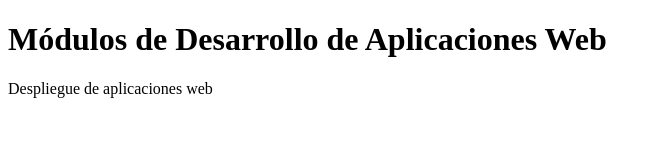
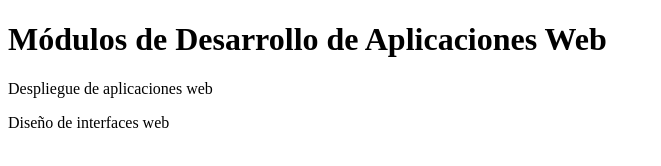
Before and after one commit to KaruzG/dawAct4_1, a plain HTML site: page index.html in a window 1280 px wide. Shown: the whole page, without its empty margins (0-661 px from the left). Drawn offline with Linux system fonts and the light colour scheme.

Commit message:
Añadir otra asignatura a index.html

```diff
--- a/index.html
+++ b/index.html
@@ -8,5 +8,6 @@
 <body>
     <h1>Módulos de Desarrollo de Aplicaciones Web</h1>
     <p>Despliegue de aplicaciones web</p>
+    <p>Diseño de interfaces web</p>
 </body>
 </html>
```
